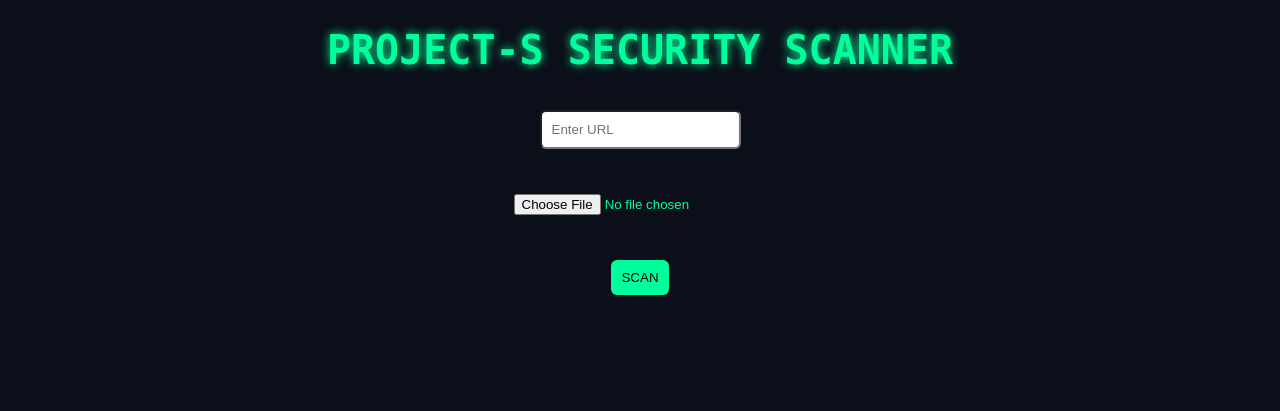
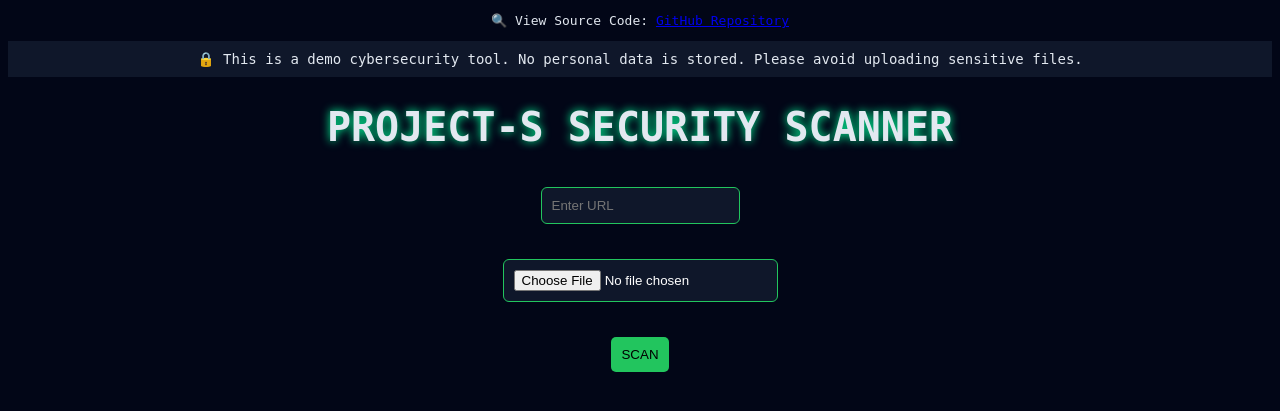
Before and after one commit to venkat9245/Project-S, a Flask app: page / in a window 1280 px wide. Shown: the top 411 px of the page. Run offline with Flask 3, Linux system fonts and the light colour scheme.

Commit message:
Added trust and security UI improvements

```diff
--- a/static/style.css
+++ b/static/style.css
@@ -41,3 +41,20 @@ height:20px;
 background:red;
 height:20px;
 }
+body {
+    background-color: #020617;
+    color: #e2e8f0;
+    font-family: monospace;
+}
+
+button {
+    background-color: #22c55e;
+    color: black;
+    border-radius: 5px;
+}
+
+input {
+    background-color: #0f172a;
+    color: white;
+    border: 1px solid #22c55e;
+}
--- a/templates/dashboard.html
+++ b/templates/dashboard.html
@@ -4,8 +4,18 @@
 <title>Project-S Malware Scanner</title>
 <link rel="stylesheet" href="/static/style.css">
 </head>
+<p style="text-align:center;">
+    🔍 View Source Code:
+    <a href="https://github.com/venkat9245/Project-S" target="_blank">
+        GitHub Repository
+    </a>
+</p>
 
 <body>
+<div style="background:#0f172a; color:#e2e8f0; padding:10px; text-align:center; font-size:14px;">
+    🔒 This is a demo cybersecurity tool. No personal data is stored.
+    Please avoid uploading sensitive files.
+</div>
 
 <h1>PROJECT-S SECURITY SCANNER</h1>
 
```
